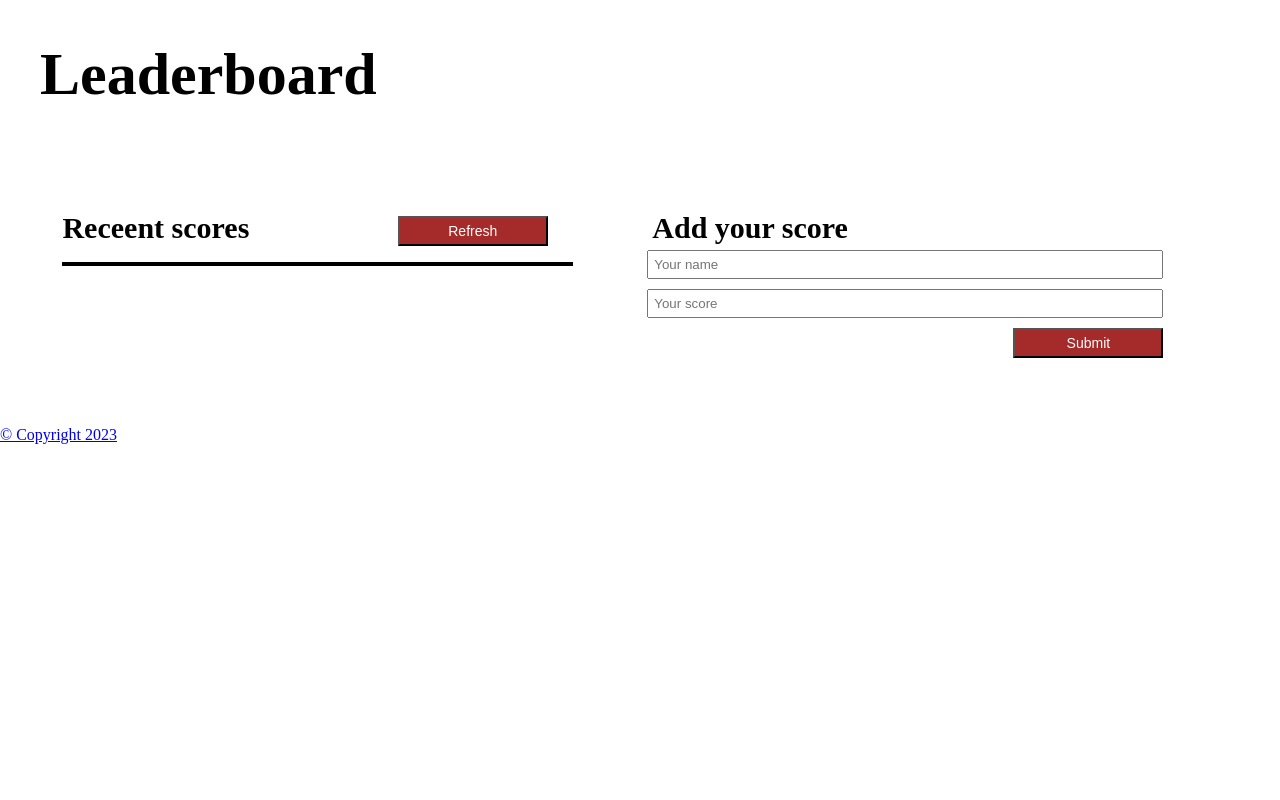
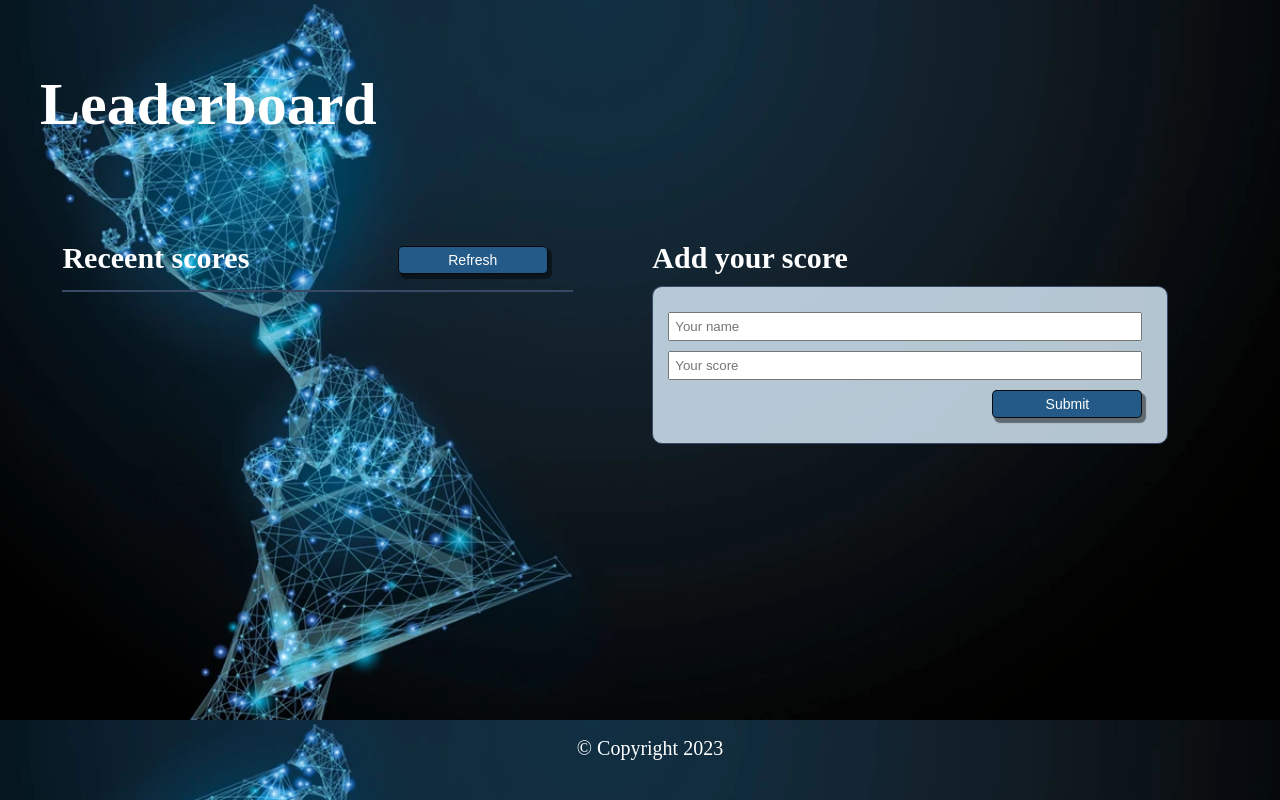
Before and after one commit to AlselwiAisha/Leaderboard, a website built with webpack: page src/index.html in a window 1280 px wide. Built offline with nearby package versions, Linux system fonts and the light colour scheme; no server answers.

Commit message:
Update style.css

```diff
--- a/src/style.css
+++ b/src/style.css
@@ -4,16 +4,23 @@
   box-sizing: border-box;
 }
 
+body{
+  background-image: url(./images/Resource-Image.png);
+  background-size: cover;
+  mask-repeat: no-repeat;
+}
 h1 {
-  margin: 20px;
+  margin: 50px 20px 20px 20px;
   padding: 20px;
   font-size: 60px;
   font-weight: 700;
+  color:#ffffff
 }
 
 h2 {
   font-size: 30px;
   font-weight: 700;
+  color: #ffffff;
 }
 
 main {
@@ -39,7 +46,7 @@ main {
 .list {
   width: 99%;
   margin-top: 2%;
-  border: 2px solid black;
+  border: #394965 solid 1px;
   display: flex;
   flex-direction: column;
   text-align: start;
@@ -48,9 +55,14 @@ main {
 form {
   width: 100%;
   display: flex;
+  padding: 20px;
+  margin-top: 2%;
   flex-direction: column;
   justify-content: space-around;
   align-items: flex-end;
+  background-color: #d9ecfad3;;
+  border: #394965 solid 1px;
+  border-radius: 10px;
 }
 
 .score-item {
@@ -59,7 +71,10 @@ form {
 }
 
 .score-item:nth-child(odd) {
-  background: #ccc;
+  background:#d9ecfad3;
+}
+.score-item:nth-child(even) {
+  background:rgba(255, 255, 255, 0.862);
 }
 
 input {
@@ -73,12 +88,44 @@ input {
   padding: 5px;
   width: 150px;
   font-size: 14px;
-  background-color: brown;
+  background-color:  #235a87;
   color: white;
+  border-radius: 5px;
+  border: 1px solid rgba(0, 0, 0, 0.914);
+  box-shadow: 3px 4px 1px 1px rgba(0, 0, 0, 0.468);
 }
 
 .btn:hover {
   background-color: rgb(255, 255, 255);
-  color: brown;
+  color:  #235a87;
   cursor: pointer;
 }
+
+.btn:active{
+  color: #235a87;
+  background-color: #cde7f9;
+  box-shadow: 3px 4px 1px 1px rgba(0, 0, 0, 0.6);
+}
+
+
+footer {
+  position: fixed;
+  display: flex;
+  bottom: 20px;
+  width: 100%;
+  margin: 10px;
+  padding: 10px;
+  justify-content: space-around;
+}
+
+footer a {
+  font-size: 20px;
+  text-decoration: none;
+  color: #ffffff;
+}
+
+footer a:hover {
+  color: #ffffff;
+  font-weight: 600;
+  transform: translateY(-5px);
+}
```
